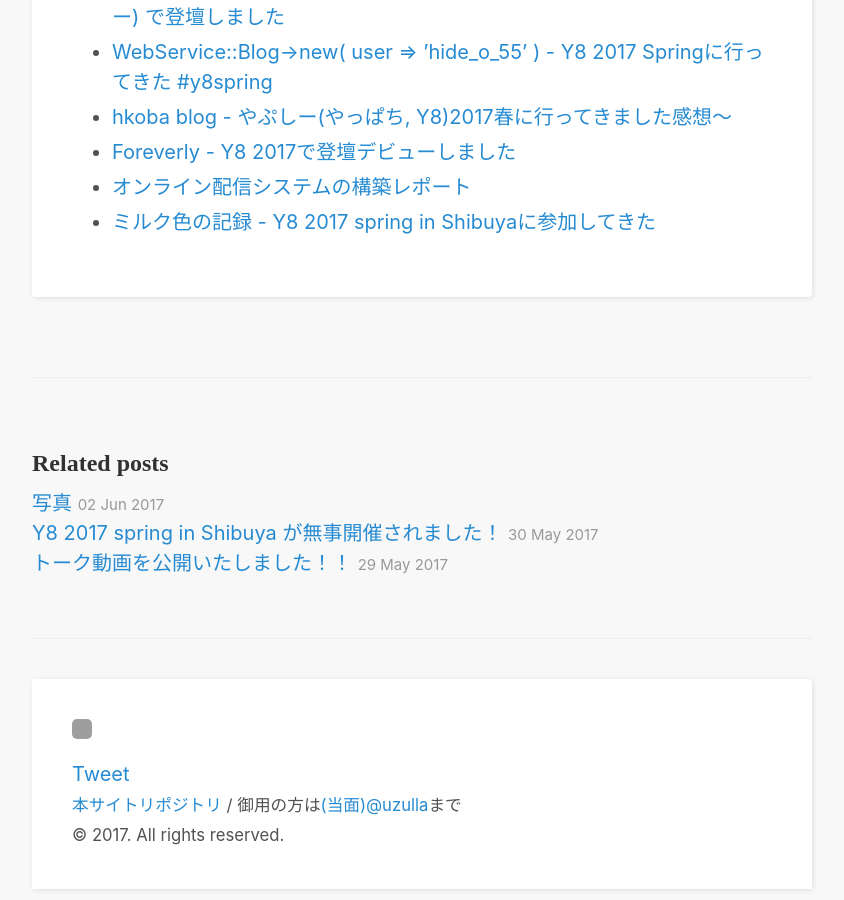
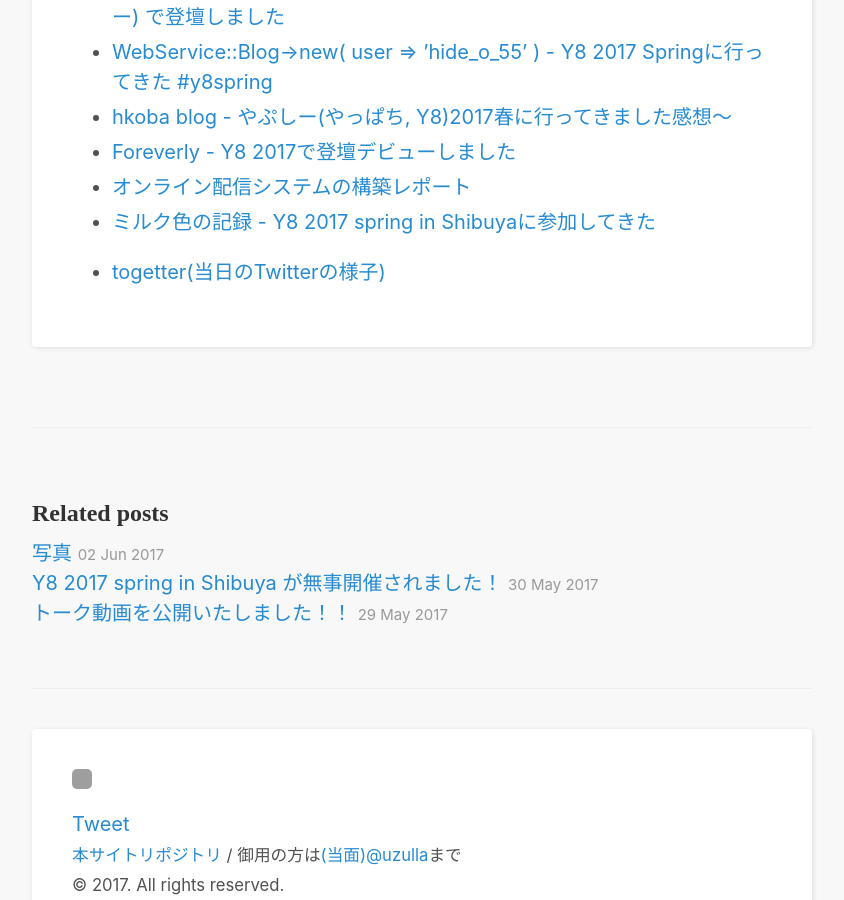
Before and after one commit to uzulla/y8-2017-spring, a Jekyll site: the page built from _posts/2017-05-30-report-links.md, in a window 1280 px wide and 900 px high, scrolled down 1153 px. Shown: the whole window, without its empty margins (218-1062 px from the left). Built offline with Jekyll 4.4.1, drawn with Linux system fonts in a browser that asks for light colours; comment, search, counter and statistics services are not loaded; grey boxes are pictures that could not be loaded.

Commit message:
add togetter link

```diff
--- a/_posts/2017-05-30-report-links.md
+++ b/_posts/2017-05-30-report-links.md
@@ -16,3 +16,5 @@
 - [Foreverly - Y8 2017で登壇デビューしました](http://ozashu.hatenablog.com/entry/2017/05/30/112533)
 - [オンライン配信システムの構築レポート](http://vook.vc/n/315)
 - [ミルク色の記録 - Y8 2017 spring in Shibuyaに参加してきた](http://greenhorn.hateblo.jp/entry/2017/05/29/235752)
+
+- [togetter(当日のTwitterの様子)](https://togetter.com/li/1114437)
```
